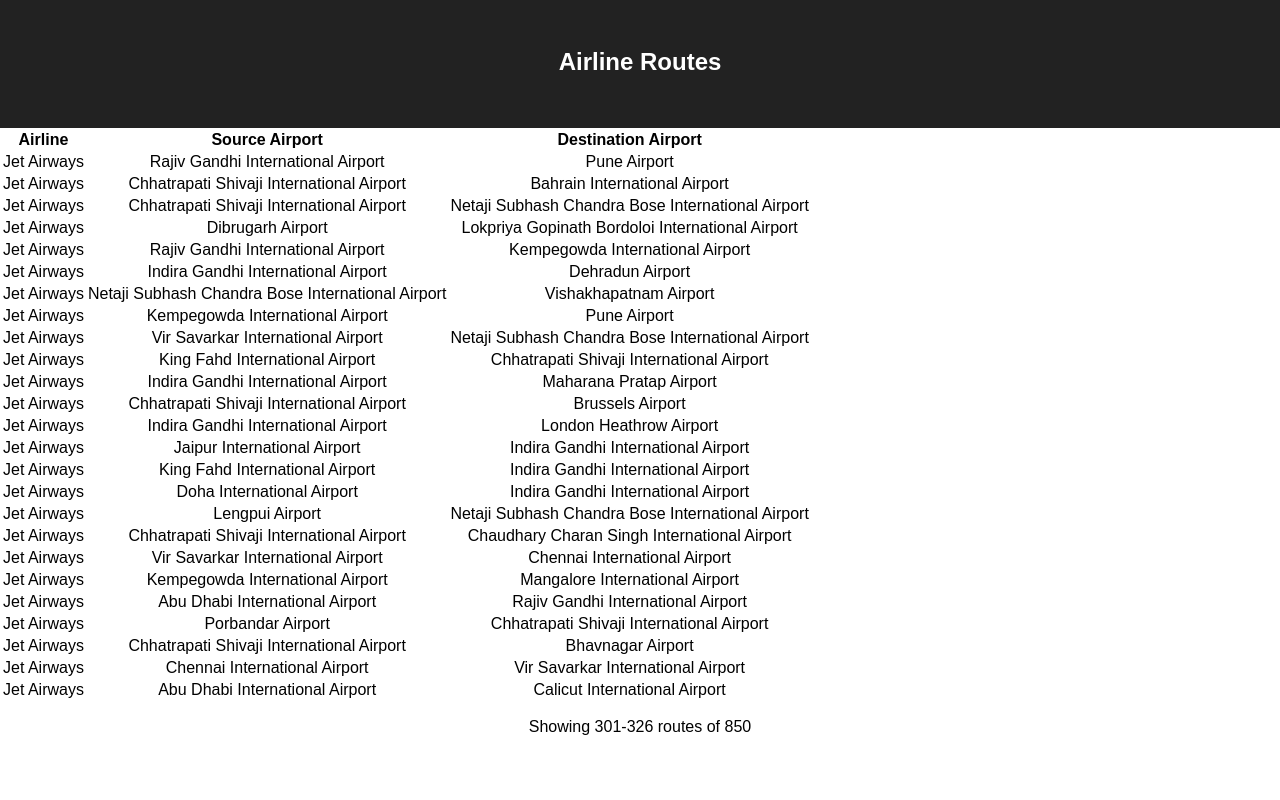
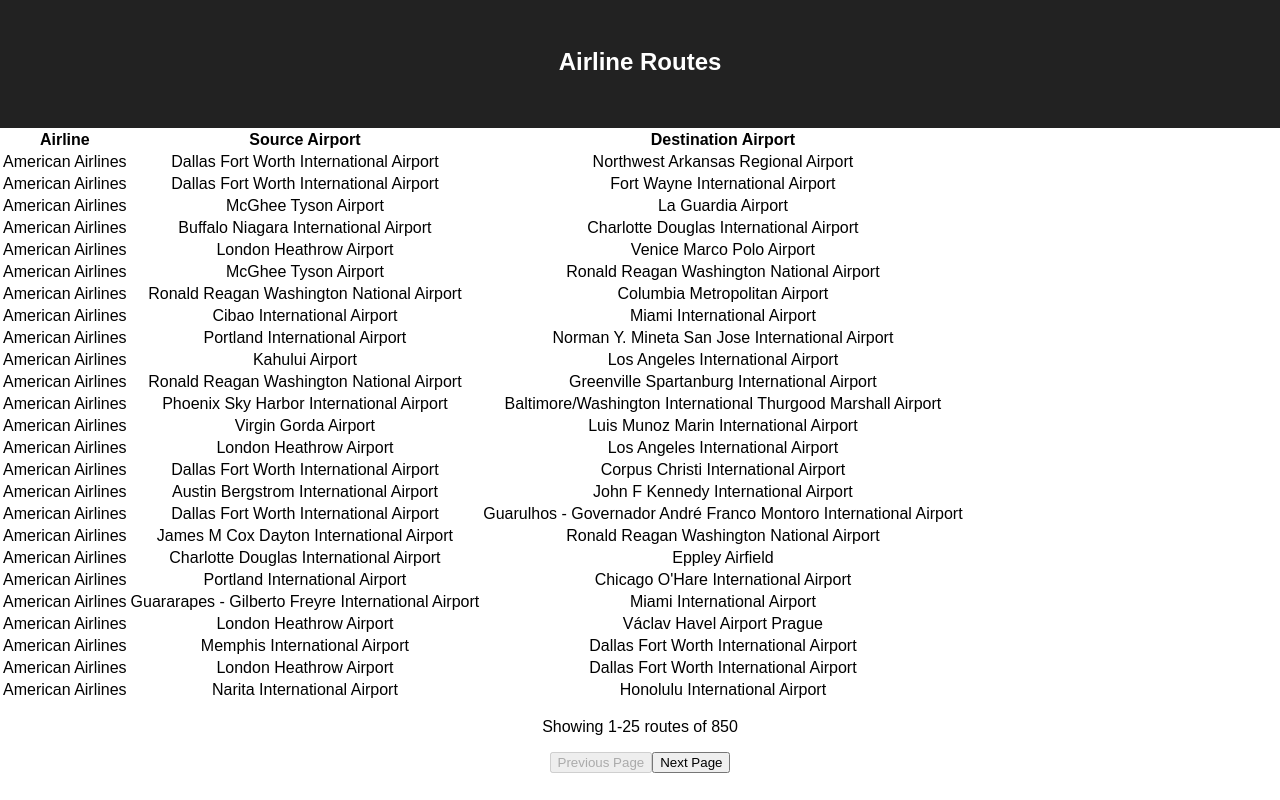
Before and after one commit to Jjanzen27/Airline-App, a React (Create React App) app: page / in a window 1280 px wide. Built offline with nearby package versions, Linux system fonts and the light colour scheme.

Commit message:
add next page prev page functionality

```diff
--- a/src/components/Table.js
+++ b/src/components/Table.js
@@ -1,7 +1,7 @@
-import React, { useState, useEffect } from "react";
+import React, { useState } from "react";
 
 const Table = ({ rows, columns, format, perPage=25 }) => {
-  const [page, setPage] = useState(12);
+  const [page, setPage] = useState(0);
 
 
   const headerValues = columns.map(c => <th key={c.name}>{c.name}</th>);
@@ -17,6 +17,16 @@
     return rows.slice(start, end);
   };
 
+  const previousPage = (event) => {
+    event.preventDefault();
+    setPage(page - 1);
+  }
+
+  const nextPage = (event) => {
+    event.preventDefault();
+    setPage(page + 1);
+  }
+
   return (
     <div>
       <table>
@@ -27,7 +37,9 @@
           {currentRowsOnPage()}
         </tbody>
       </table>
-      <p>Showing {start+1}-{end+1} routes of {rows.length}</p>
+      <p>Showing {start+1}-{end} routes of {rows.length}</p>
+      <button disabled={page === 0} onClick={previousPage}>Previous Page</button>
+      <button disabled={end >= rows.length}onClick={nextPage}>Next Page</button>
     </div>
   );
 };
```
